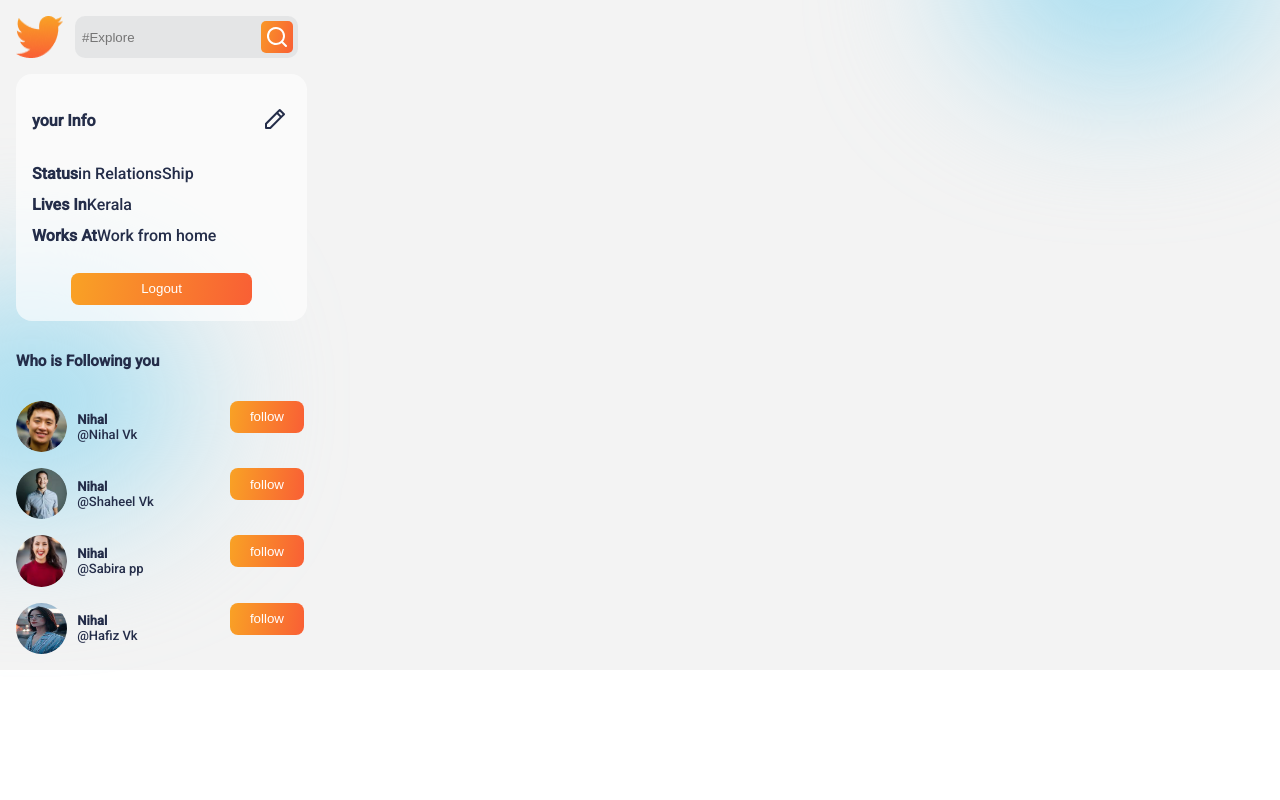
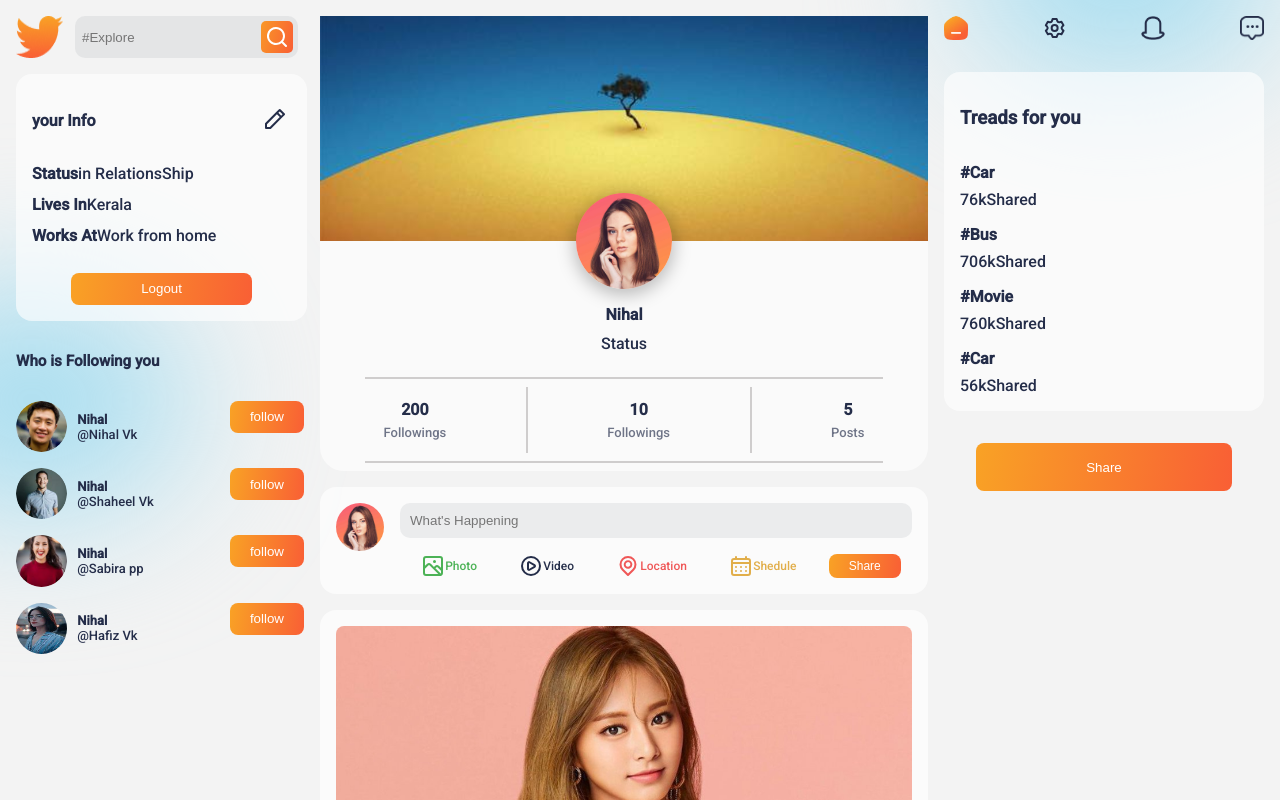
Before and after one commit to nihal9539/SocialMedia, a React (Create React App) app in the folder client/: page / in a window 1280 px wide. Shown: the top 800 px of the page. Built offline with nearby package versions, Linux system fonts and the light colour scheme.

Commit message:
Profile Page Completed

```diff
--- a/client/src/components/Post/Post.jsx
+++ b/client/src/components/Post/Post.jsx
@@ -15,10 +15,10 @@
                 <img src={Share} alt="" />
             </div>
 
-            <span>{data.likes}Likes</span>
+            <span style={{color:'var(--gray)',fontSize:'12px'}}>{data.likes}Likes</span>
 
             <div className="detail">
-                <span><b>{data.name}</b></span>
+                <span ><b>{data.name}</b></span>
                 <span>{data.description}</span>
             </div>
         </div>
--- a/client/src/components/ProfileCard/ProfileCard.css
+++ b/client/src/components/ProfileCard/ProfileCard.css
@@ -39,7 +39,6 @@
     display: flex;
     flex-direction: column;
     align-items: center;
-    justify-content: center;
 }
 .followStatus>hr{
     width: 85%;
@@ -48,7 +47,9 @@
 .followStatus>div{
     gap: 1rem;
     display: flex;
-    flex-direction: co;
+    flex-direction: row;
+    width: 100%;
+    justify-content: space-evenly;
 }
 .verticalLine
 {
--- a/client/src/components/ProfileCard/ProfileCard.jsx
+++ b/client/src/components/ProfileCard/ProfileCard.jsx
@@ -3,6 +3,8 @@
 import Profile from "../../img/profileImg.jpg"
 import "./ProfileCard.css"
 const ProfileCard = () => {
+
+    const ProfilePage = true
     return (
         <div className='ProfileCard'>
             <div className="ProfileImages">
@@ -27,12 +29,26 @@
 
                         <span>Followings</span>
                     </div>
+                    {ProfilePage && (
+                        <>
+                            <div className="verticalLine"></div>
+                            <div className="follow">
+                                <span>5</span>
+
+                                <span>Posts</span>
+                            </div>
+
+                        </>
+                    )}
                 </div>
                 <hr />
             </div>
-            <span>
-                My Profile
-            </span>
+            {
+                ProfilePage ? "" :
+                    <span>
+                        My Profile
+                    </span>
+            }
         </div>
     )
 }
--- a/client/src/pages/Profile/Profile.css
+++ b/client/src/pages/Profile/Profile.css
@@ -1,5 +1,11 @@
 .Profile{
     position: relative;
     display: grid;
+    gap: 1rem;
     grid-template-columns: 18rem auto 20rem;
 }
+.Profile-center{
+    display: flex;
+    flex-direction: column;
+    gap: 1rem;
+}
--- a/client/src/pages/Profile/Profile.jsx
+++ b/client/src/pages/Profile/Profile.jsx
@@ -1,11 +1,21 @@
 import React from 'react'
 import "./Profile.css"
 import ProfileLeft from '../../components/ProfileLeft/ProfileLeft'
+import ProfileCard from '../../components/ProfileCard/ProfileCard'
+import PostSide from '../../components/PostSide/PostSide'
+import RightSide from '../../components/RightSide/RightSide'
 
 const Profile = () => {
   return (
     <div className="Profile">
         <ProfileLeft/>
+        <div className="Profile-center">
+          <ProfileCard/>
+          <PostSide/>
+        </div>
+        <div className="right-Side">
+          <RightSide/>
+        </div>
     </div>
   )
 }
```
